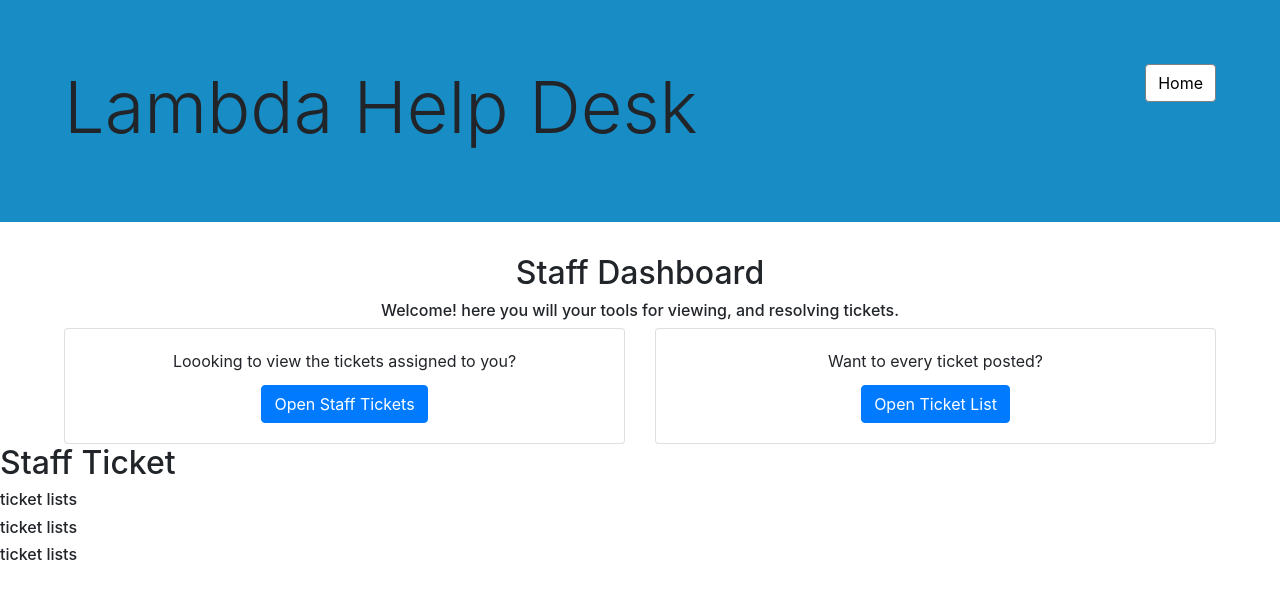
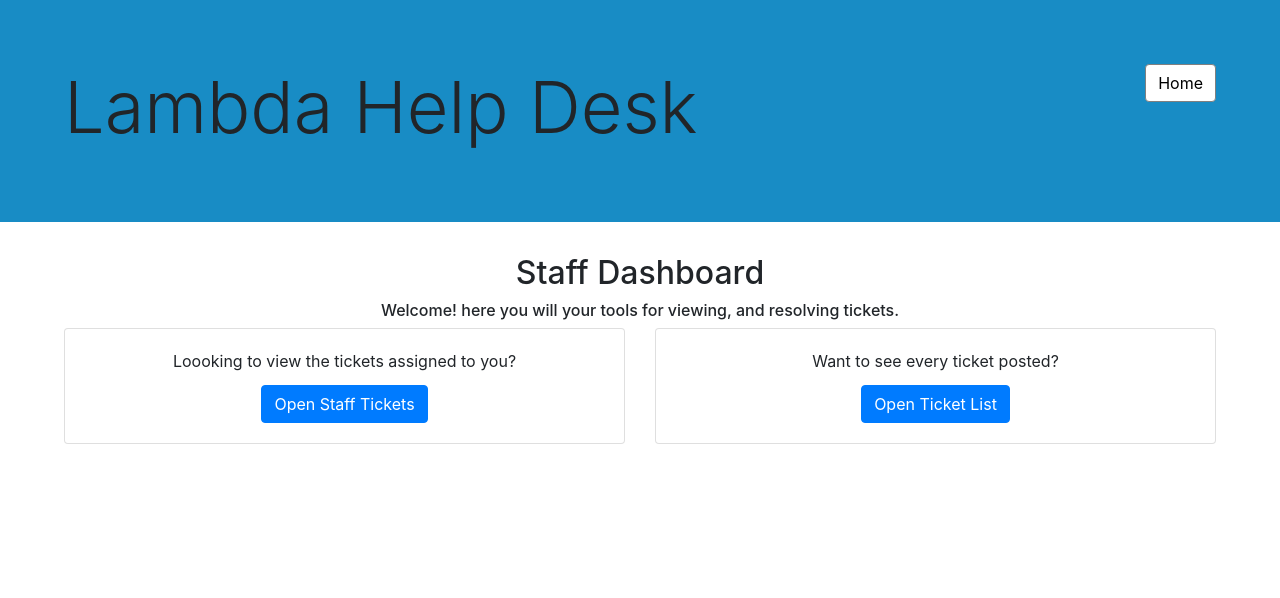
Before and after one commit to scottynate05/front-end, a React (Create React App) app in the folder dev-desk/: page /staffdashboard in a window 1280 px wide. Shown: the top 598 px of the page. Built offline with nearby package versions, Linux system fonts and the light colour scheme; sample sign-in values are in the browser's storage.

Commit message:
fixed route path

```diff
--- a/dev-desk/src/components/StaffDashboard.js
+++ b/dev-desk/src/components/StaffDashboard.js
@@ -23,7 +23,7 @@ const StaffDashboard = () => {
         </Col>
         <Col sm='6'>
         <Card body className='text-center'>
-            <CardTitle>Want to every ticket posted?</CardTitle>
+            <CardTitle>Want to see every ticket posted?</CardTitle>
             <Link to ='/ticketlist'>
                 <Button color='primary'>Open Ticket List</Button>
             </Link>
@@ -31,11 +31,11 @@ const StaffDashboard = () => {
         </Col>
         </Row>
 
-        <Route to ='/staffticket'>
+        <Route path ='/staffticket'>
             <StaffTicket/>
         </Route>
 
-        <Route to ='/ticketlist'>
+        <Route path ='/ticketlist'>
             <TicketList/>
         </Route>
 
```
